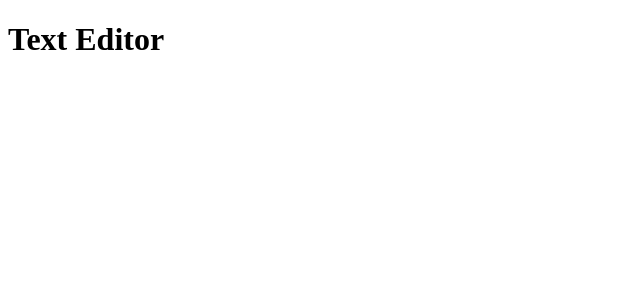
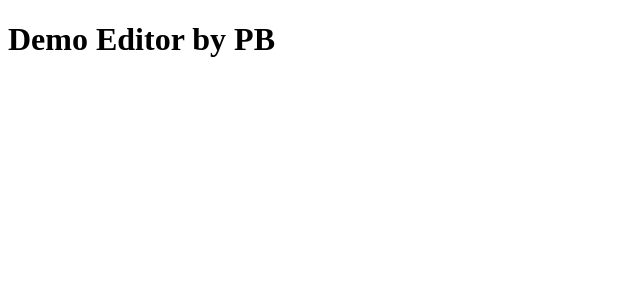
Before and after one commit to priyans619/Editor-React, a React (Vite) app: page / in a window 1280 px wide. Shown: the top 300 px of the page, without its empty margins (0-640 px from the left). Built offline with nearby package versions, Linux system fonts and the light colour scheme.

Commit message:
update App.jsx

```diff
--- a/src/App.jsx
+++ b/src/App.jsx
@@ -1,16 +1,13 @@
+import React from "react"
+import Title from "./components/Title/Title.jsx"
 
-
-
-function App() {
-
+const App = () => {
 
   return (
-    <>
-
-    <h1>Text Editor</h1>
-
-    </>
-  )
+    <div>
+      <Title />
+    </div>
+  );
 }
 
 export default App
```
